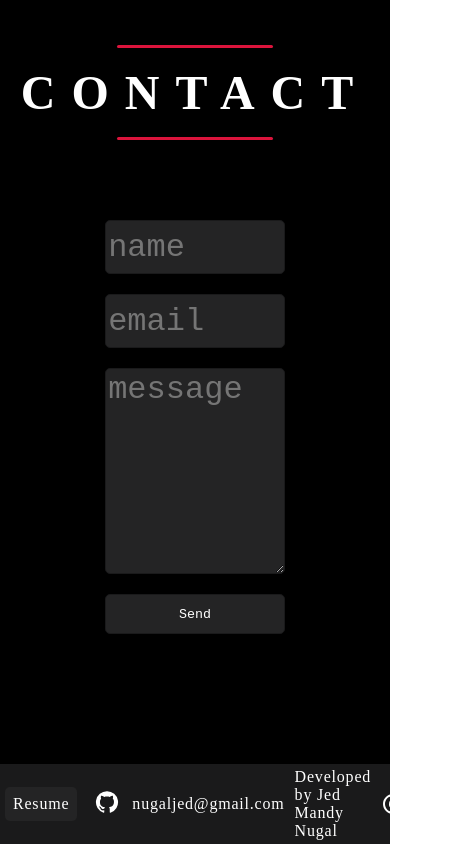
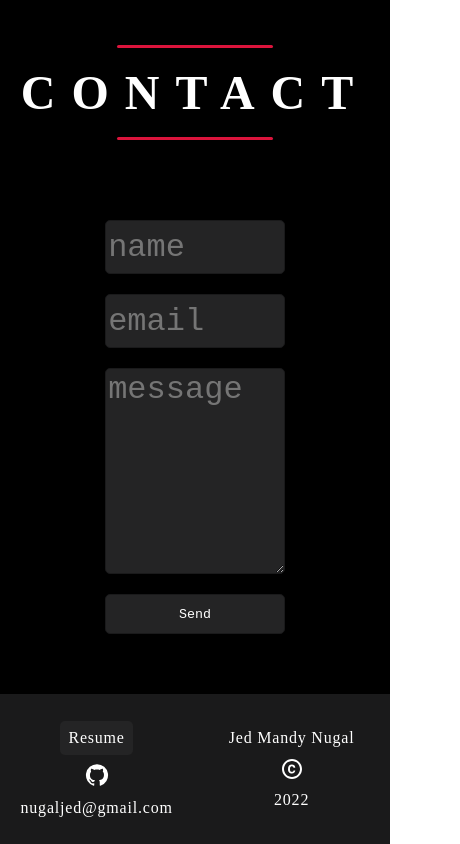
Before and after one commit to nugalcode/website_v2, a React (Create React App) app: page / in a window 390 px wide. Shown: the part 4925-5769 px from the top of the page, 460 px wide, since content can reach past the window. Built offline with nearby package versions, Linux system fonts and the light colour scheme.

Commit message:
Updated media queries for Footer

```diff
--- a/src/components/Footer.js
+++ b/src/components/Footer.js
@@ -18,8 +18,8 @@ const Footer = () => {
                     <div> nugaljed@gmail.com </div>
                 </div>
                 <div id="footerDescription">
-                    <span> Developed by Jed Mandy Nugal </span>
-                    <CopyrightIcon />
+                    <span> Jed Mandy Nugal </span>
+                    <CopyrightIcon> </CopyrightIcon>
                     <span> 2022 </span>
                 </div>
             </div>
--- a/src/css/Footer.css
+++ b/src/css/Footer.css
@@ -5,7 +5,6 @@
     bottom:0;
     right: 0;
     flex-grow: 0;
-    background-color: crimson;
     height: 80px;
     justify-content: center;
 
@@ -22,6 +21,7 @@
 #footerDescription {
     display: flex;
     align-items: center;
+    flex-wrap: wrap;
 }
 
 #footerDescription span {
@@ -32,6 +32,7 @@
     display: flex;
     align-items: center;
     justify-content: center;
+    flex-wrap: wrap;
 }
 
 .footerButton {
@@ -47,3 +48,22 @@
 .footerResume {
     background-color: var(--grayFour);
 }
+
+@media screen and (max-width: 475px) {
+    #Footer {
+        height: 150px;
+    }
+
+    #footerDescription {
+        flex-direction: column;
+    }
+
+    #footerDescription > * {
+        margin: 5px;
+    }
+
+    #footerLinks {
+        flex-direction: column;
+    }
+
+}
```
